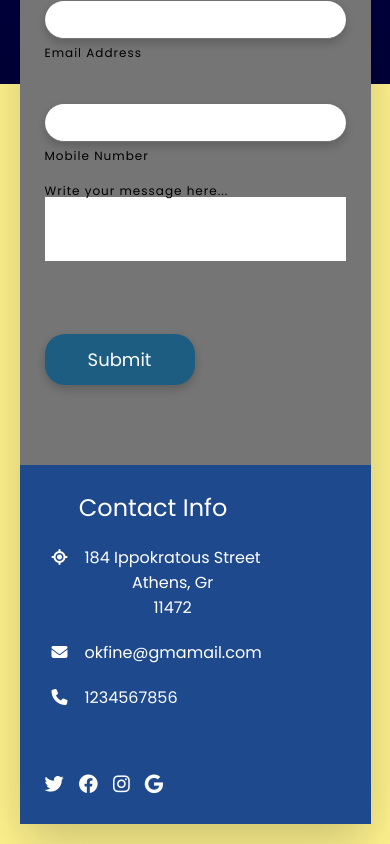
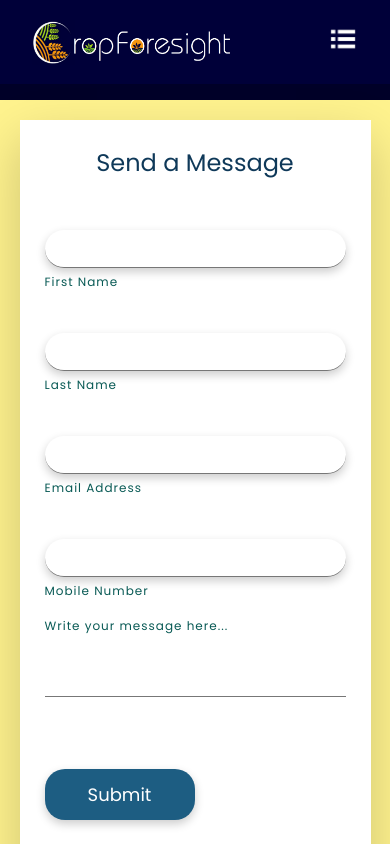
Before and after one commit to abhijeet141/CropForesight-FrontEnd, a React (Create React App) app: page /contact in a window 390 px wide. Shown: the top 844 px of the page. Built offline with nearby package versions, Linux system fonts and the light colour scheme; a web font is replaced by a local one.

Commit message:
Solved Contact Page Responsive Issue

```diff
--- a/src/components/404page/404.css
+++ b/src/components/404page/404.css
@@ -25,7 +25,8 @@ main {
   align-items: center;
   display: flex;
   flex-direction: column;
-  height: 100vh;
+  /* height: 100vh; */
+  margin-top: 100px;
   justify-content: center;
   text-align: center;
 }
--- a/src/components/Contact/contact.css
+++ b/src/components/Contact/contact.css
@@ -19,11 +19,11 @@
 .sectionIO::before
 {
     content: '';
-    position: absolute;
     top: 0;
     left: 0;
     width: 50%;
     height: 100%;
+    position: sticky;
     background: #170549;
 }
 
@@ -171,13 +171,6 @@
     border-radius: 22px;
 }
 
-.contactFormDark{
-    background-color: #757575 !important;
-}
-.contactFormDark h2{
-    color: black !important;
-}
-
 .containerIO .contactForm h2
 {
     color: #0f3959;
@@ -309,6 +302,7 @@
         justify-content: center;
         align-items: center;
         min-height: 100vh;
+        position: sticky;
         background: #fff38e;
     }
 
@@ -369,7 +363,3 @@
         width: 100%;
     }
 }
-
-.text-dark{
-    color: black  !important;
-}
```
